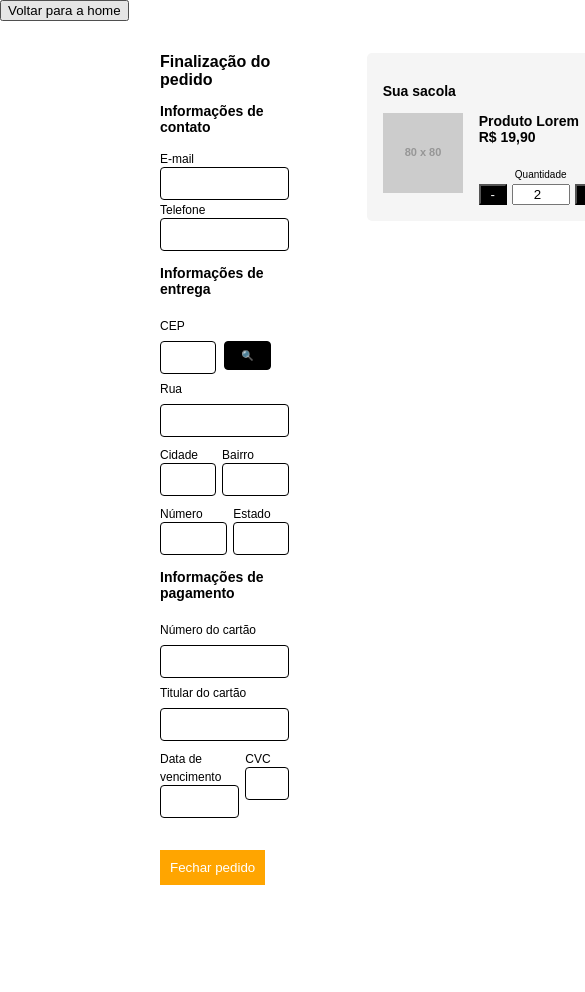
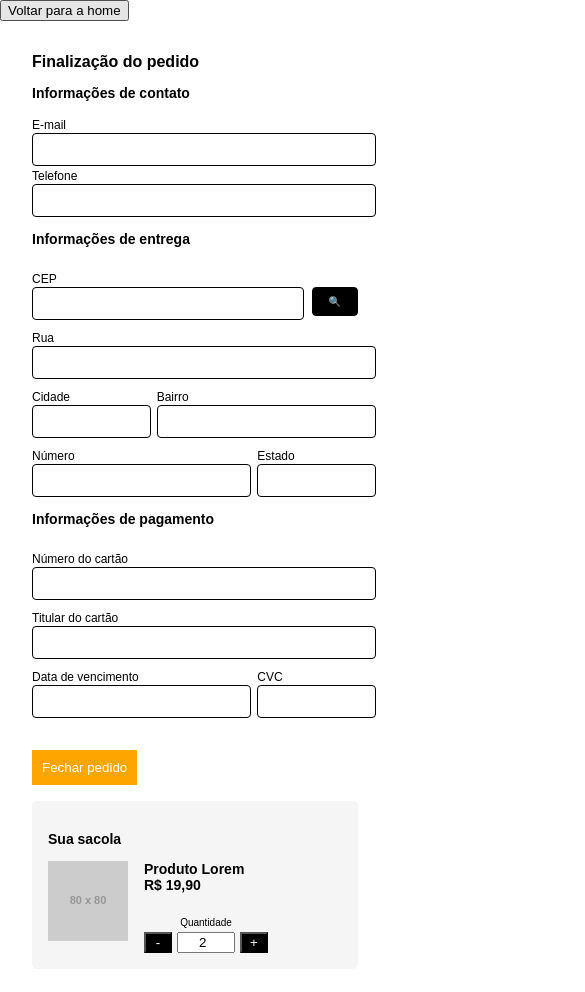
Before and after one commit to MatheusBeniniF/chico-rei, a Vue app: page /checkout in a window 390 px wide. Shown: the top 992 px of the page, 585 px wide, since content can reach past the window. Before the commit the page ends 917 px from the top, so only its background shows below. Built offline with nearby package versions, Linux system fonts and the light colour scheme.

Commit message:
fix: minor styles and mobile view

```diff
--- a/src/components/ContactInfo.vue
+++ b/src/components/ContactInfo.vue
@@ -1,19 +1,16 @@
 <template>
   <div>
     <h3>Informações de contato</h3>
-    <label for="email">E-mail</label>
-    <input v-model="localForm.email">
-    <span
-      v-if="errors.email"
-      class="error"
-    >{{ errors.email[0] }}</span>
-
-    <label for="phone">Telefone</label>
-    <input v-model="localForm.phone">
-    <span
-      v-if="errors.phone"
-      class="error"
-    >{{ errors.phone[0] }}</span>
+    <div>
+      <label for="email">E-mail</label>
+      <input v-model="localForm.email" />
+      <span v-if="errors.email" class="error">{{ errors.email[0] }}</span>
+    </div>
+    <div>
+      <label for="phone">Telefone</label>
+      <input v-model="localForm.phone" />
+      <span v-if="errors.phone" class="error">{{ errors.phone[0] }}</span>
+    </div>
   </div>
 </template>
 
--- a/src/components/DeliveryInfo.vue
+++ b/src/components/DeliveryInfo.vue
@@ -1,6 +1,8 @@
 <template>
   <div class="container">
     <h3>Informações de entrega</h3>
+    <div>
+
       <label for="cep">CEP</label>
       <div class="cep-container">
         <input v-model="localForm.cep" @blur="fetchAddress">
@@ -8,11 +10,15 @@
           🔍
         </button>
       </div>
+    </div>
     <span v-if="errors.cep" class="error">{{ errors.cep[0] }}</span>
+
+    <div>
 
       <label for="street">Rua</label>
       <input v-model="localForm.street">
       <span v-if="errors.street" class="error">{{ errors.street[0] }}</span>
+    </div>
 
     <div class="side-by-side">
       <div class="side-1">
@@ -29,7 +35,7 @@
     <div class="side-by-side">
       <div class="side-2">
         <label for="number">Número</label>
-        <input v-model="localForm.number">
+        <input v-model="localForm.number" type="number">
         <span v-if="errors.number" class="error">{{ errors.number[0] }}</span>
 
       </div>
--- a/src/components/PaymentInfo.vue
+++ b/src/components/PaymentInfo.vue
@@ -2,17 +2,21 @@
   <div class="container">
     <h3>Informações de pagamento</h3>
 
+    <div>
       <label for="cardNumber">Número do cartão</label>
       <input v-model="localForm.cardNumber" type="number" />
       <span v-if="errors.cardNumber" class="error">
         {{ errors.cardNumber[0] }}
       </span>
+    </div>
 
+    <div>
       <label for="cardHolder">Titular do cartão</label>
       <input v-model="localForm.cardHolder" />
       <span v-if="errors.cardHolder" class="error">
         {{ errors.cardHolder[0] }}
       </span>
+    </div>
 
     <div class="side-by-side">
       <div class="side-2">
--- a/src/styles/checkout.less
+++ b/src/styles/checkout.less
@@ -166,3 +166,11 @@
     transform: rotate(360deg);
   }
 }
+
+@media screen and (max-width: 769px) {
+  .checkout-container {
+    flex-direction: column;
+    padding: 2rem;
+    gap: 1rem;
+  }
+}
--- a/src/styles/main.less
+++ b/src/styles/main.less
@@ -48,6 +48,7 @@ h3 {
 
 .error {
   color: @error-color;
+  font-size: @content;
 }
 
 label {
--- a/src/views/CheckoutView.vue
+++ b/src/views/CheckoutView.vue
@@ -79,7 +79,9 @@ const updateQuantity = (value) => {
   product.value.quantity = value;
 };
 
-const submitOrder = () => {
+const submitOrder = (e) => {
+  e.preventDefault();
+
   const result = schema.safeParse(form.value);
   if (!result.success) {
     errors.value = result.error.flatten().fieldErrors;
@@ -90,7 +92,7 @@ const submitOrder = () => {
 </script>
 
 <template>
-  <div>
+  <form @submit="submitOrder">
     <button class="submit-btn" @click="goToHome">
       Voltar para a home
     </button>
@@ -102,7 +104,7 @@ const submitOrder = () => {
         <DeliveryInfo :form="form" :errors="errors" :fetch-address="fetchAddress" :loading-cep="loadingCep" />
         <PaymentInfo :form="form" :errors="errors" />
 
-        <button class="submit-btn" @click="submitOrder">
+        <button class="submit-btn" type="submit">
           Fechar pedido
         </button>
 
@@ -113,7 +115,7 @@ const submitOrder = () => {
 
       <BagInfo :product="product" :update-quantity="updateQuantity" />
     </div>
-  </div>
+  </form>
 
 </template>
 
```
Lines whose indentation alone changed are shown as unchanged.
